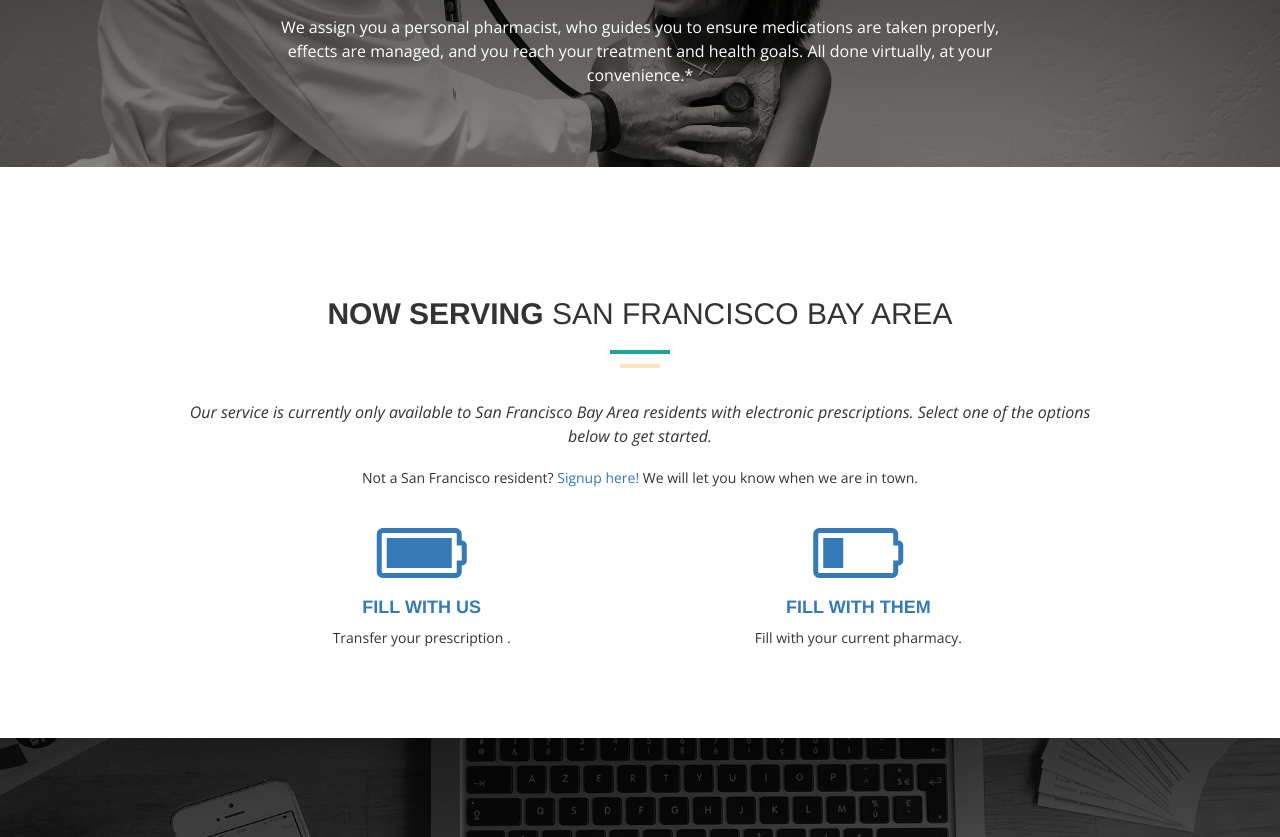
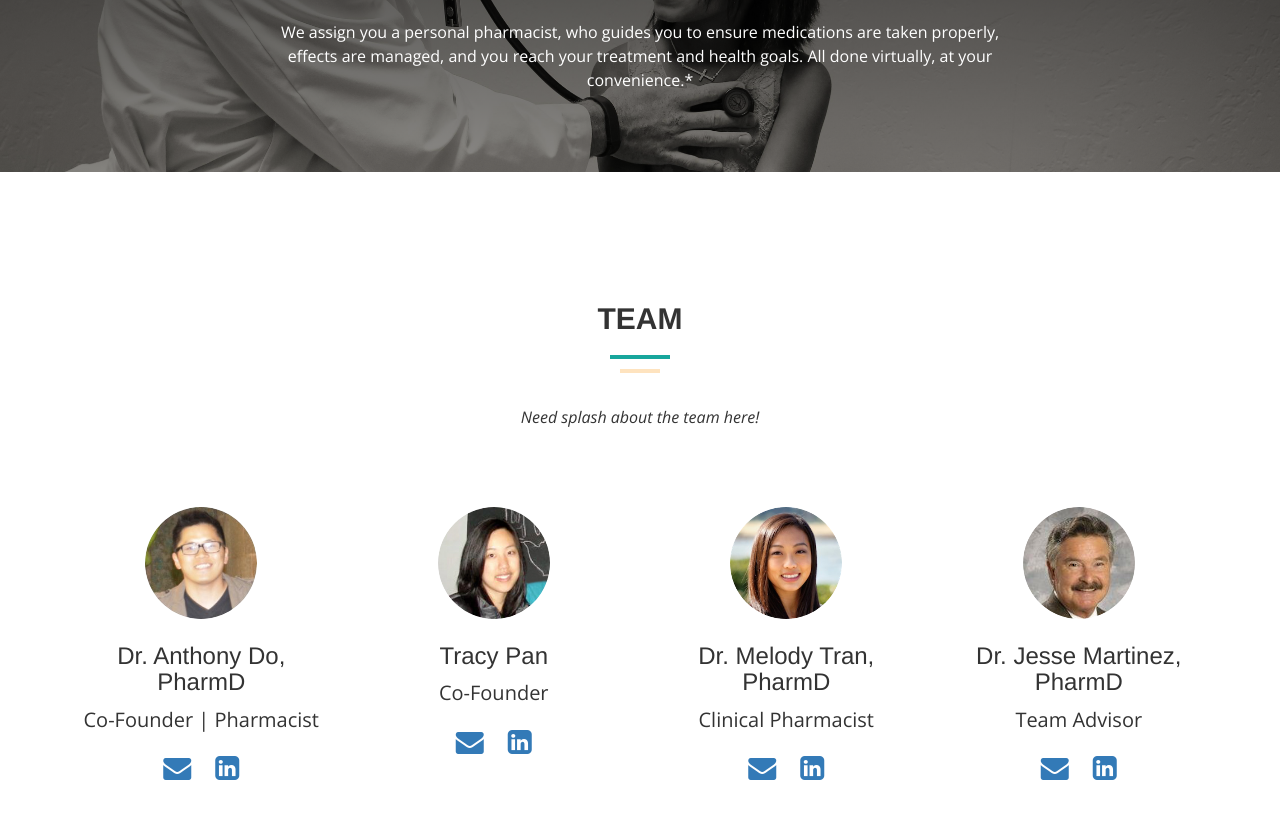
Before and after one commit to santhonydo/medicyne_vp, a website with bundled scripts: page client/index.html in a window 1280 px wide. Shown: the part 2443-3280 px from the top of the page. Built offline with nearby package versions, Linux system fonts and the light colour scheme.

Commit message:
added team page

```diff
--- a/client/index.html
+++ b/client/index.html
@@ -252,25 +252,77 @@
     </div>
 </div>
 
-        <!-- Get started form Section
+    <!-- Team page
     ==========================================-->
 
-    <div id="tf-start">
-        <div class="container text-center">
+<div id="tf-us" class="text-center">
     <div class="space"></div>
+    <div class="container">
         <div class="section-title center">
-                <h2><strong>Now serving </strong>San Francisco Bay Area</h2>
+            <h2><strong>Team </strong></h2>
             <div class="line">
                 <hr>
             </div>
             <div class="clearfix"></div>
                 <div class="col-md-offset-1 col-md-10">
-                    <p class="intro"><em>Our service is currently only available to San Francisco Bay Area residents with electronic prescriptions. Select one of the options below to get started.</em></p>
-                    <p class="top-buffer">Not a San Francisco resident? <a href="#/signup">Signup here!</a> We will let you know when we are in town.</p>
+                    <p class="intro"><em>Need splash about the team here!</em></p>
+                </div>
+        </div>
+
+        <div class="space"></div>
+
+        <div class="row">
+            <div class="col-sm-6 col-md-6 col-lg-3">
+                <img src="./static/img/team/anthony.png" alt="..." class="img-circle team-img">
+                <div class="caption">
+                    <h3>Dr. Anthony Do, PharmD</h3>
+                    <p style="font-size: 20px">Co-Founder | Pharmacist</p>
+                </div>
+                <div class="top-buffer">
+                    <a href="mailto:anthony@medicyne.com"><i class="fa fa-envelope fa-2x" style="margin-right: 20px"></i></a>
+                    <a href="https://www.linkedin.com/in/doanthony"><i class="fa fa-linkedin-square fa-2x"></i></a>
+                    <div class="bottom-buffer"></div>
+                </div>
+            </div>
+            <div class="col-sm-6 col-md-6 col-lg-3">
+                <img src="./static/img/team/tracy.png" alt="..." class="img-circle team-img">
+                <div class="caption">
+                    <h3>Tracy Pan</h3>
+                    <p style="font-size: 20px": 20px>Co-Founder</p>
+                </div>
+                <div class="top-buffer">
+                    <a href="mailto:tracy@medicyne.com"><i class="fa fa-envelope fa-2x" style="margin-right: 20px"></i></a>
+                    <a href="https://www.linkedin.com/in/tracydpan"><i class="fa fa-linkedin-square fa-2x"></i></a>
+                    <div class="bottom-buffer"></div>
+                </div>
+            </div>
+            <div class="col-sm-6 col-md-6 col-lg-3">
+                <img src="./static/img/team/melody.png" alt="..." class="img-circle team-img">
+                <div class="caption">
+                    <h3>Dr. Melody Tran, PharmD</h3>
+                    <p style="font-size: 20px">Clinical Pharmacist</p>
+                </div>
+                <div class="top-buffer">
+                    <a href="mailto:melodytran@gmail.com"><i class="fa fa-envelope fa-2x" style="margin-right: 20px"></i></a>
+                    <a href="https://www.linkedin.com/in/melody-tran-pharmd-11638058"><i class="fa fa-linkedin-square fa-2x"></i></a>
+                    <div class="bottom-buffer"></div>
+                </div>
+            </div>
+            <div class="col-sm-6 col-md-6 col-lg-3">
+                <img src="./static/img/team/jesse.png" alt="..." class="img-circle team-img">
+                <div class="caption">
+                    <h3>Dr. Jesse Martinez, PharmD</h3>
+                    <p style="font-size: 20px">Team Advisor</p>
+                </div>
+                <div class="top-buffer">
+                    <a href="mailto:jmartinez@westernu.edu"><i class="fa fa-envelope fa-2x" style="margin-right: 20px"></i></a>
+                    <a href="https://www.linkedin.com/in/jesse-martinez-pharmd-fascp-1b701212"><i class="fa fa-linkedin-square fa-2x"></i></a>
+                    <div class="bottom-buffer"></div>
                 </div>
             </div>
         </div>
-            <div ng-view=""></div>
+
+    </div>
     <div class="space"></div>
 </div>
 
@@ -300,6 +352,28 @@
                 </div>
             </div>
         </div>
+    </div>
+
+            <!-- Get started form Section
+    ==========================================-->
+
+    <div id="tf-start">
+        <div class="container text-center">
+            <div class="space"></div>
+            <div class="section-title center">
+                <h2><strong>Now serving </strong>San Francisco Bay Area</h2>
+                <div class="line">
+                    <hr>
+                </div>
+                <div class="clearfix"></div>
+                <div class="col-md-offset-1 col-md-10">
+                    <p class="intro"><em>Our service is currently only available to San Francisco Bay Area residents with electronic prescriptions. Select one of the options below to get started.</em></p>
+                    <p class="top-buffer">Not a San Francisco resident? <a href="#/signup">Signup here!</a> We will let you know when we are in town.</p>
+                </div>
+            </div>
+        </div>
+            <div ng-view=""></div>
+            <div class="space"></div>
     </div>
 
     <nav id="footer">
--- a/client/static/css/style.css
+++ b/client/static/css/style.css
@@ -641,6 +641,9 @@ nav#footer p{
 	margin-top: 20px;
 }
 
+.top-buffer {
+	margin-bottom: 20px;
+}
 @media
 only screen and (-webkit-min-device-pixel-ratio: 1.5),
 only screen and (-o-min-device-pixel-ratio: 3/2),
```
Also changed, not shown: client/static/partials/forms.html (+1 -1 lines), client/static/img/team/anthony.png (added), client/static/img/team/jesse.png (added), client/static/img/team/melody.png (added), client/static/img/team/tracy.png (added). Lines whose indentation alone changed are shown as unchanged.
